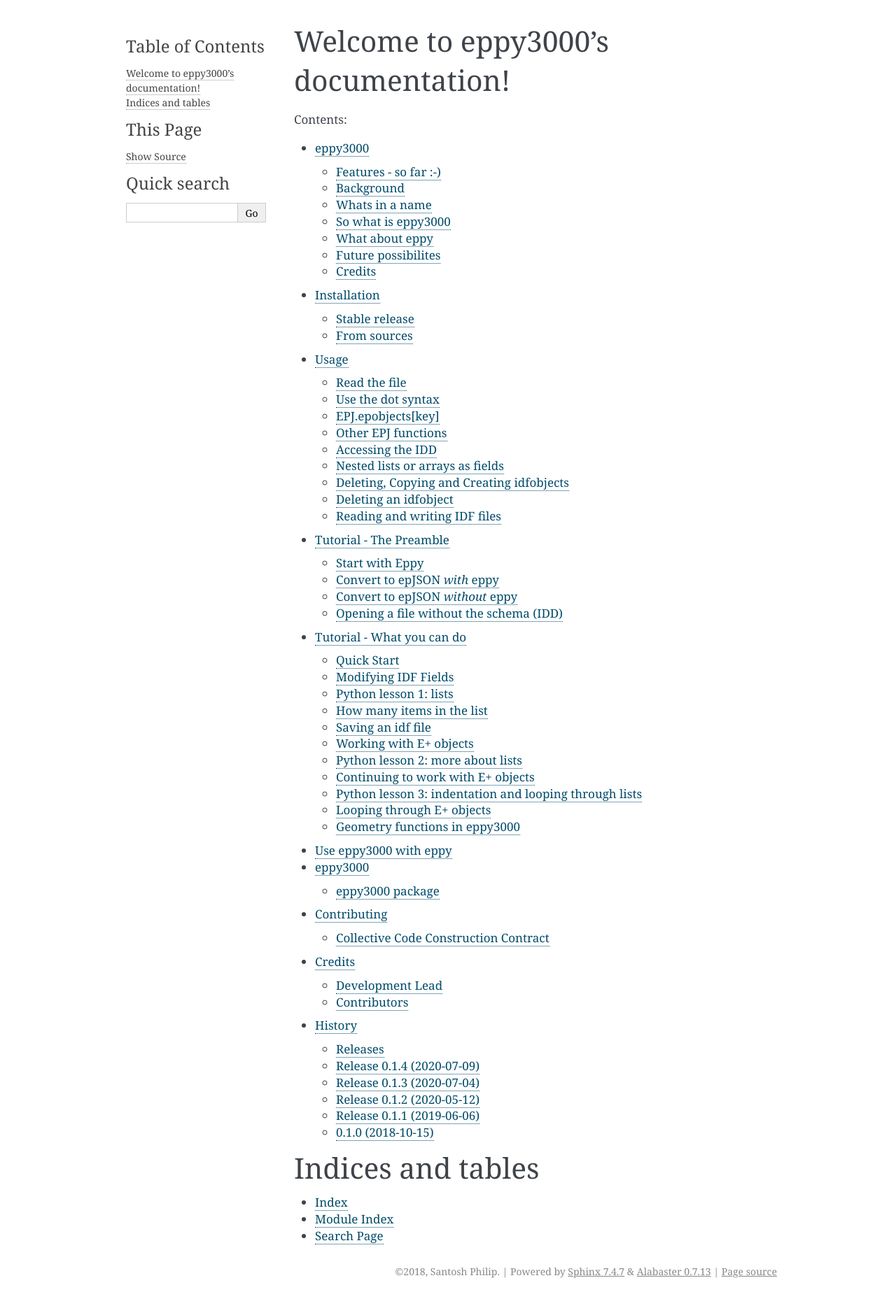
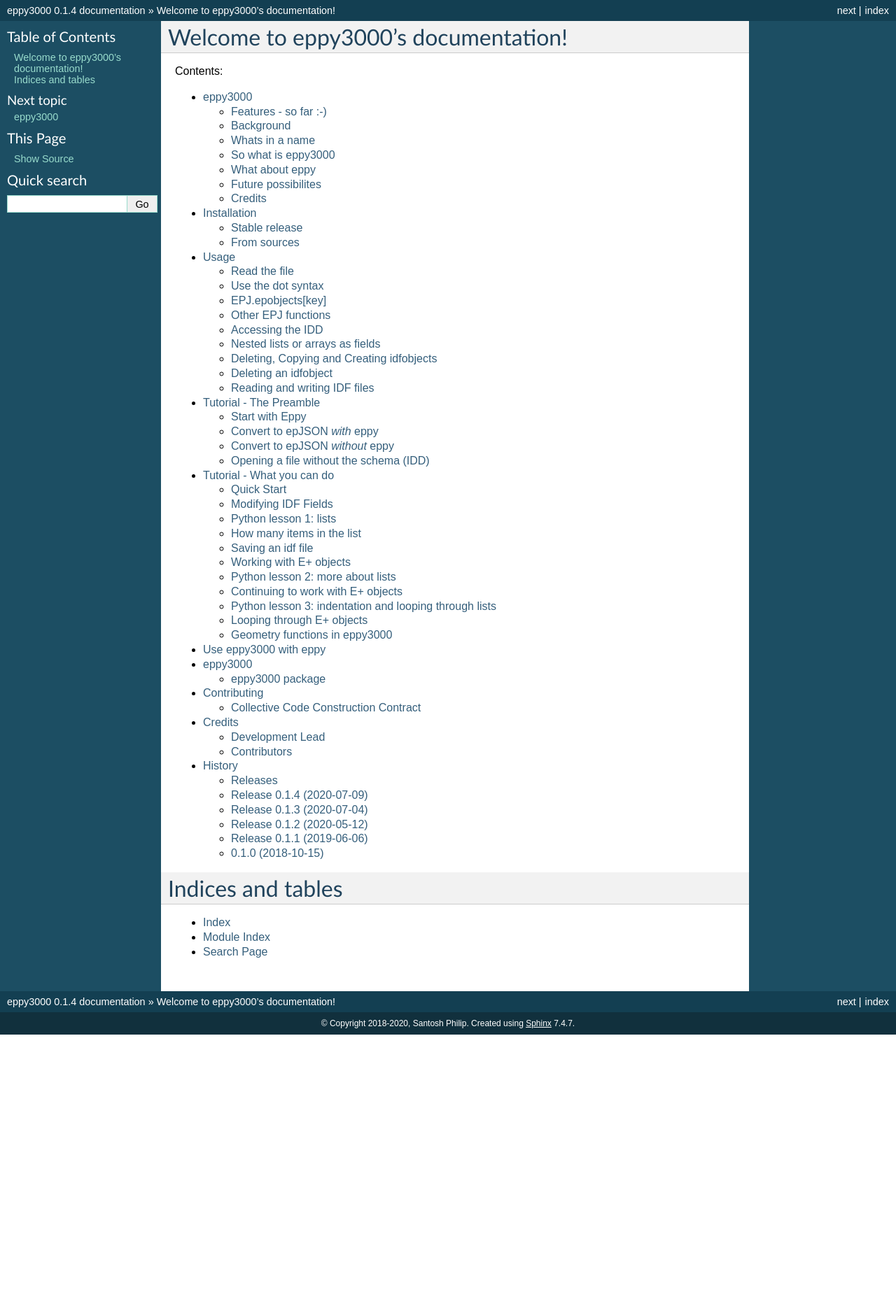
Before and after one commit to pyenergyplus/eppy3000, a Sphinx documentation site: the page built from docs/index.rst, in a window 1280 px wide. Shown: the whole page at 70% size. Built offline with Sphinx 7.4.7, drawn with Linux system fonts in a browser that asks for light colours; after the commit the page ends 1479 px from its top, so only the background shows below that.

```diff
--- a/docs/conf.py
+++ b/docs/conf.py
@@ -50,7 +50,7 @@ master_doc = 'index'
 
 # General information about the project.
 project = u'eppy3000'
-copyright = u"2018, Santosh Philip"
+copyright = u"2018-2020, Santosh Philip"
 author = u"Santosh Philip"
 
 # The version info for the project you're documenting, acts as replacement
@@ -86,7 +86,8 @@ todo_include_todos = False
 # The theme to use for HTML and HTML Help pages.  See the documentation for
 # a list of builtin themes.
 #
-html_theme = 'alabaster'
+# html_theme = 'alabaster'
+html_theme = 'classic'
 
 # Theme options are theme-specific and customize the look and feel of a
 # theme further.  For a list of options available for each theme, see the
```
Also changed, not shown: docs/tutorial2.ipynb.
